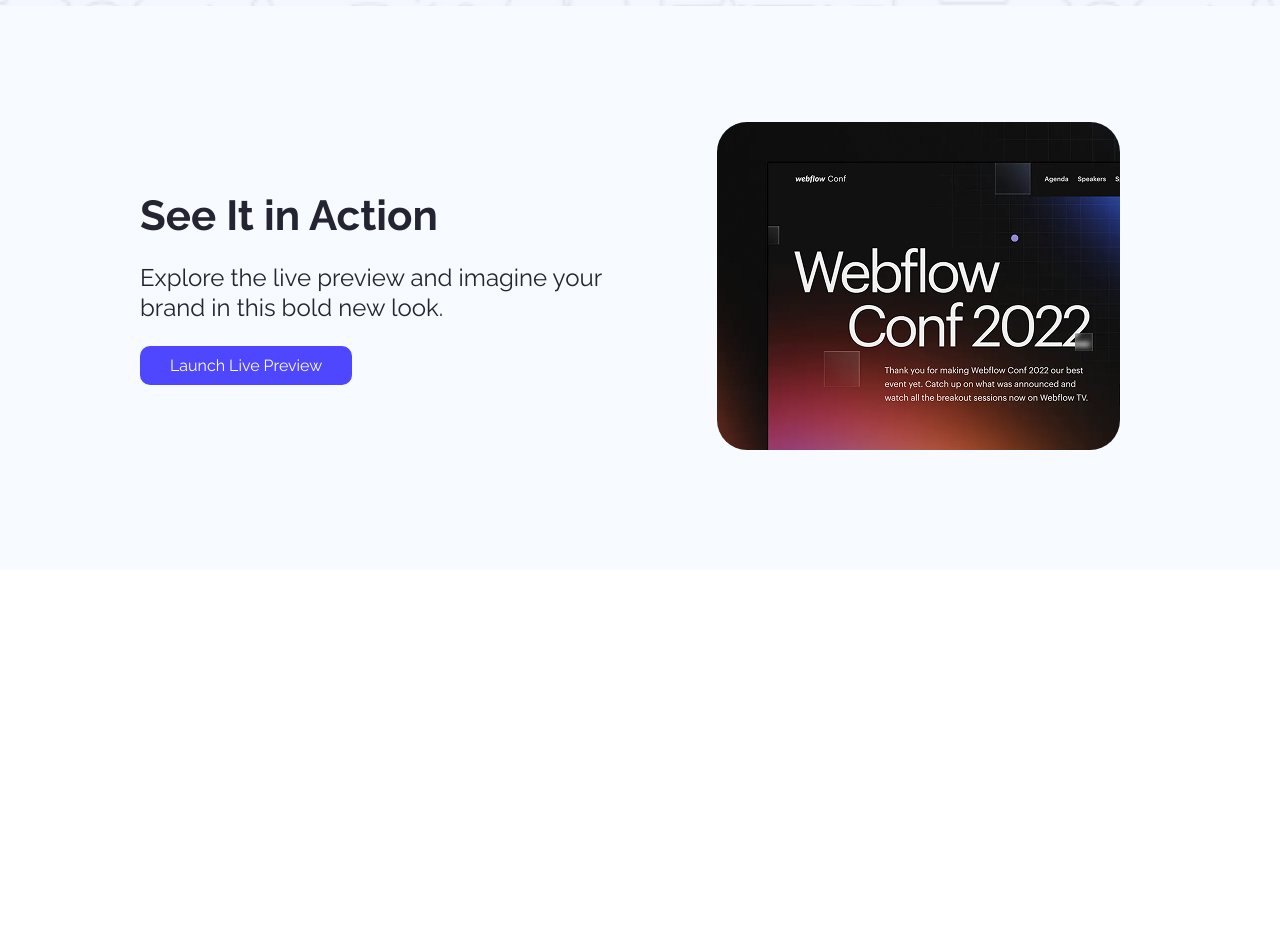
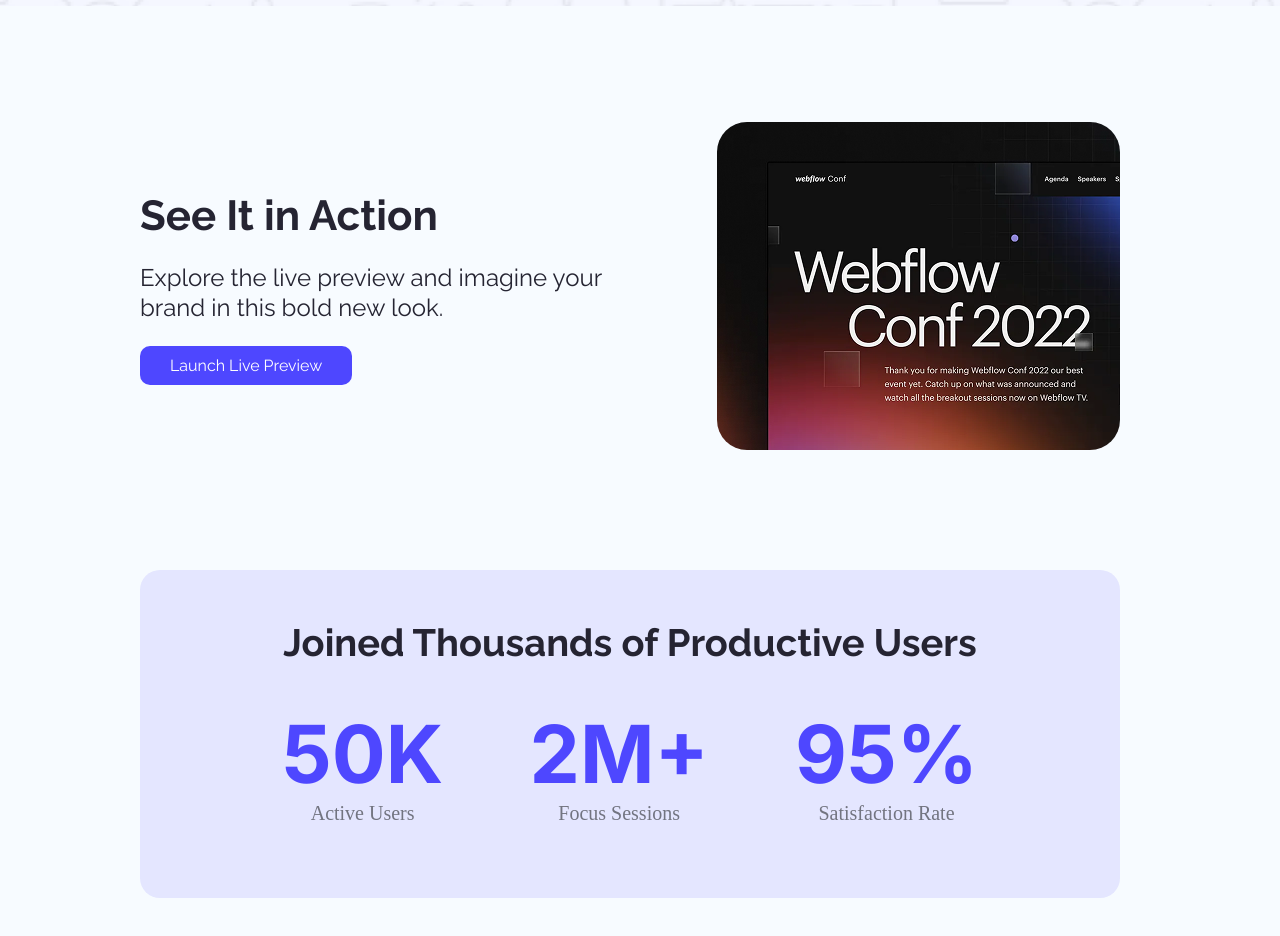
Before and after one commit to freelancer-robiul/landing-launchpad, a plain HTML site: page index.html in a window 1280 px wide. Shown: the part 900-1836 px from the top of the page. Before the commit the page ends 1470 px from the top, so only its background shows below. Drawn offline with Linux system fonts and the light colour scheme.

Commit message:
productive users section

```diff
--- a/index.html
+++ b/index.html
@@ -49,7 +49,27 @@
 
         </section>
 
+         <!--================ Main - productive users ======================-->
 
+         <section class="productive-users">
+            <h2>Joined Thousands of Productive Users</h2>
+
+            <div class="productivity">
+                <div class="single-productivity">
+                    <h1>50K</h1>
+                    <p>Active Users</p>
+                </div>
+                <div class="single-productivity">
+                    <h1>2M+</h1>
+                    <p>Focus Sessions</p>
+                </div>
+                <div class="single-productivity">
+                    <h1>95%</h1>
+                    <p>Satisfaction Rate</p>
+                </div>
+            </div>
+
+         </section>
 
     </main>
 
--- a/styles/style.css
+++ b/styles/style.css
@@ -79,10 +79,13 @@ main.container{
     padding: 116px 160px 116px 140px;
 }
 
+/* ============= Main - Action Area ==========================*/
+
 .action-area{
     display: flex;
     justify-content: space-between;
     align-items: center;
+    padding-bottom: 116px;
 }
 
 .action-content h2{
@@ -106,3 +109,42 @@ main.container{
 .action-image img{
     border-radius: 30px;
 }
+
+/*===================== productive-users ======================*/
+
+.productive-users{
+    background-color: #e4e6ff;
+    border-radius: 20px;
+    padding: 50px 142px;
+}
+
+.productive-users h2{
+    text-align: center;
+    font-size: 38px;
+    font-weight: 700;
+    color: #252432;
+    font-family: "Raleway", sans-serif;
+    margin-bottom: 40px;
+}
+
+.productivity{
+    display: flex;
+    justify-content: space-between;
+    align-items: center;
+}
+
+.single-productivity{
+    text-align: center;
+}
+
+.single-productivity h1{
+    font-size: 80px;
+    font-weight: 700;
+    font-family: "Inter", sans-serif;
+    color: #4E47FF;
+}
+
+.single-productivity p{
+    font-size: 20px;
+    color: #727480;
+}
```
